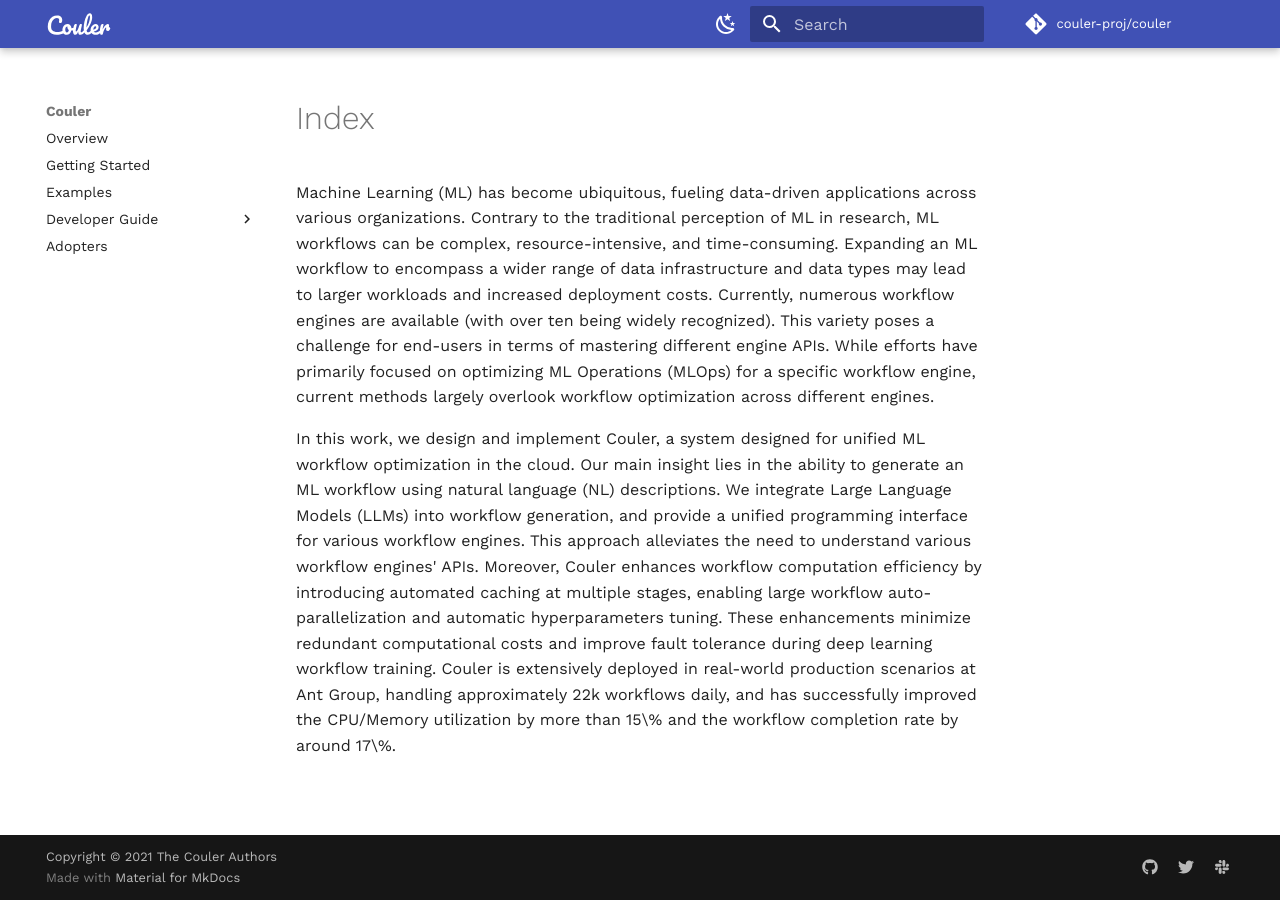
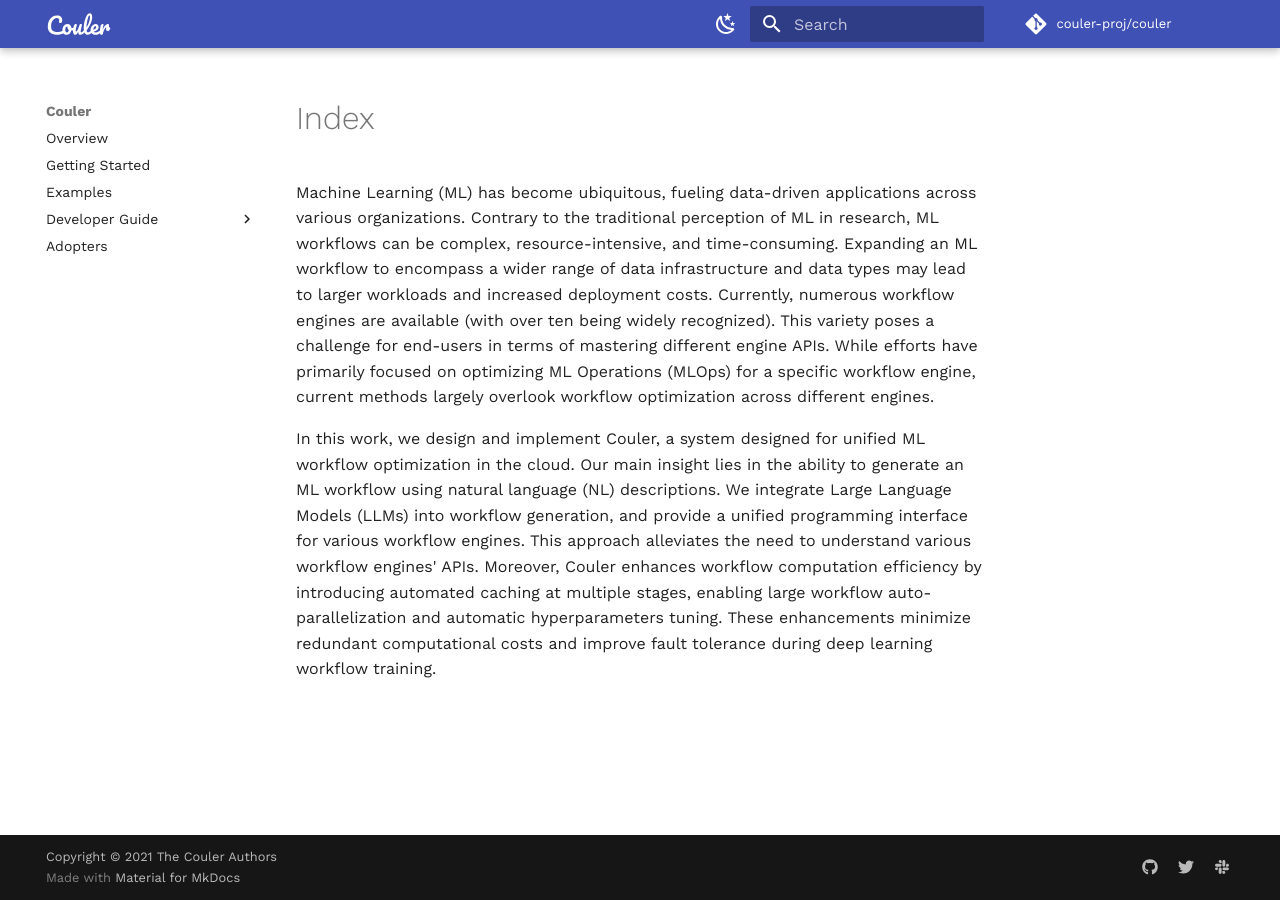
Before and after one commit to couler-proj/couler, an MkDocs documentation site: the page built from docs/Technical-Report-of-Couler/README.md, in a window 1280 px wide. Built offline with MkDocs 1.6.1 and Material for MkDocs 9.7.7, drawn with Linux system fonts in a browser that asks for light colours; comment, search, counter and statistics services are not loaded.

Commit message:
Update README.md

```diff
--- a/docs/Technical-Report-of-Couler/README.md
+++ b/docs/Technical-Report-of-Couler/README.md
@@ -5,4 +5,3 @@
 In this work, we design and implement Couler, a system designed for unified ML workflow optimization in the cloud.
 Our main insight lies in the ability to generate an ML workflow using natural language (NL) descriptions.
 We integrate Large Language Models (LLMs) into workflow generation, and provide a unified programming interface for various workflow engines. This approach alleviates the need to understand various workflow engines' APIs. Moreover, Couler enhances workflow computation efficiency by introducing automated caching at multiple stages, enabling large workflow auto-parallelization and automatic hyperparameters tuning. These enhancements minimize redundant computational costs and improve fault tolerance during deep learning workflow training.
-Couler is extensively deployed in real-world production scenarios at Ant Group, handling approximately 22k workflows daily, and has successfully improved the CPU/Memory utilization by more than 15\% and the workflow completion rate by around 17\%.
```
